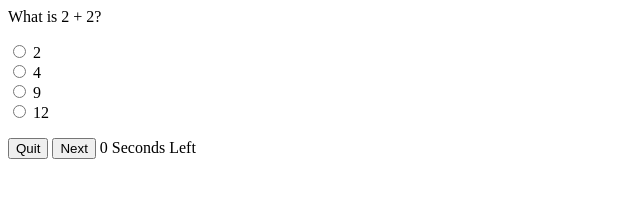
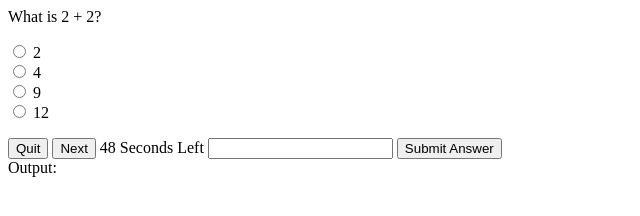
Before and after one commit to DrWho28/HW-4, a plain HTML site: page index.html in a window 1280 px wide. Both pictures are taken after a click on the button "start quiz". Shown: the whole page, without its empty margins (0-640 px from the left). Drawn offline with nearby package versions, Linux system fonts and the light colour scheme.

Commit message:
fixed site now its working and added imgs and more to read me

```diff
--- a/asseset /script.js
+++ b/asseset /script.js
@@ -1,16 +1,17 @@
 const startQuiz = document.getElementById("start-quiz")
-const answerForm = document.getElementById("answer-form")
-const timmer = document.getElementById("timmer")
+const answerForm = document.getElementById("answers-form")
+const timmer = document.getElementById("timer")
 const nextButton = document.getElementById("next")
 const quitButton = document.getElementById("quit")
-var startTime = 3
+var startTime = 50
+const storage = window.localStorage
 
 
 const questionTitle = document.getElementById("question-title")
-const answer1Lable = document.getElementById("answer-1-lable")
-const answer2Lable = document.getElementById("answer-2-lable")
-const answer3Lable = document.getElementById("answer-3-lable")
-const answer4Lable = document.getElementById("answer-4-lable")
+const answer1Label = document.getElementById("answer-1-label")
+const answer2Label = document.getElementById("answer-2-label")
+const answer3Label = document.getElementById("answer-3-label")
+const answer4Label = document.getElementById("answer-4-label")
 const answer1 = document.getElementById("answer-1")
 const answer2 = document.getElementById("answer-2")
 const answer3 = document.getElementById("answer-3")
@@ -19,7 +20,7 @@ const answer4 = document.getElementById("answer-4")
 const questions = [
     {
         question: "What is 2 + 2?",
-        answerNum: 4,
+        answerNum: 2,
         one: "2",
         two: "4",
         three: "9",
@@ -28,7 +29,7 @@ const questions = [
 
     {
         question: "What is 2 * 6 ?",
-        answerNum: 12,
+        answerNum: 4,
         one: "2",
         two: "4",
         three: "9",
@@ -36,7 +37,7 @@ const questions = [
     },
     {
         question: "What is 2 + 7?",
-        answerNum: 9,
+        answerNum: 3,
         one: "2",
         two: "4",
         three: "9",
@@ -44,7 +45,7 @@ const questions = [
     },
     {
         question: "What is 2 + 0?",
-        answerNum: 2,
+        answerNum: 1,
         one: "2",
         two: "4",
         three: "9",
@@ -56,72 +57,73 @@ questionTitle.style.display = "none"
 answerForm.style.display = "none"
 timmer.style.display = "none"
 
-function quiz() {
+//quiz function
+function quiz(){
     questionTitle.style.display = "initial"
     answerForm.style.display = "initial"
-    timmer.style.display = "initial"
+    timer.style.display = "initial"
 
-    questionNum = 0
 
-    questionTool = questions.length
+    //initialize question num counter to keep track of "questions" array index
+    let questionNum = 0
 
+
+    //intialize total amount of questions to keep track of
+    let questionTotal = questions.length
+
+
+    //initialize total amount of questions correct
     let correctAnswers = 0
 
-    questions.forEach(question => {
-        questionTitle.innerText = question.question
-        answer1Lable.innerText = question.one
-        answer2Lable.innerText = question.two
-        answer3Lable.innerText = question.three
-        answer4Lable.innerText = question.four
-        console.log("starquiz")
-      //let nextQuestion= true
 
-        while (nextQuestion) {
-            nextButton.addEventListener("click", (e) => {
-                e.preventDefault()
-                if (question.answerNum === 1 &&
-                    answer1.checked === true
-                ) {
-                    correctAnswer++
-                    nextQuestion = true
-                }
-console.dir(quiz)
-            })
-        }
-    })
-}
+    //initialize amount of time
+    let startTime = 50
 
-startQuiz.addEventListener("click", (e) => {
-    e.preventDefault()
-    e.target.style.display = "none"
-    quiz()
-})
 
-function checkTimmer() {
-    if (startTime === 0) {
+    //initialize first question
+    questionTitle.innerText = questions[0].question
+    answer1Label.innerText = questions[0].one
+    answer2Label.innerText = questions[0].two
+    answer3Label.innerText = questions[0].three
+    answer4Label.innerText = questions[0].four
+
+
+    //check timer
+    function checkTimer(){
+        if(startTime === 0){
             questionTitle.innerText = `You did not complete the quiz in time`
             answerForm.style.display = "none"
-        timmer.style.display = "none"
+            timer.style.display = "none"
             startQuiz.style.display = "initial"
-        clearInterval(intervalId)
         }
     }
 
-    var intervalId = setInterval(() => {
+
+    //starting timer
+    setInterval(() => {
         startTime--
-    timmer.innerText = `${startTime} Seconds Left`
-    checkTimmer()
-}, 1000);
+        timer.innerText = `${startTime} Seconds Left`
+        checkTimer()
+    }, 1000)
 
-function decreaseTimer() {
-    startTime - 10
+
+    //decrease time function
+    function decreaseTimer(){
+        startTime -= 10
     }
-function stageNextQuestion(index,correct) {
+
+
+    //go to next question
+    function stageNextQuestion(index, correct){
         console.log(`Index: ${index} Correct Answers: ${correctAnswers}`)
 
+
+        //if the answer is correct, increase the number of correct answers
         correct ? correctAnswers++ : decreaseTimer()
 
-    if (index === (questionTotal)) {
+
+        //if there are no more questions, bring up some text and the start button
+        if(index === (questionTotal)){
             console.log('quiz completed')
             questionTitle.innerText = `You have completed the quiz with a score of ${(correctAnswers / questionTotal) * 100}%`
             answerForm.style.display = "none"
@@ -130,27 +132,35 @@ function stageNextQuestion(index,correct) {
             return
         }
 
+
+        //stage the next question to be answered
         console.log(`Question Number ${index + 1} after question ${index} was ${correct}`)
         questionTitle.innerText = questions[index].question
-    answer1Lable.innerText = questions[index].one
-    answer2Lable.innerText = questions[index].two
-    answer3Lable.innerText = questions[index].three
-    answer4Lable.innerText = questions[index].four
-
+        answer1Label.innerText = questions[index].one
+        answer2Label.innerText = questions[index].two
+        answer3Label.innerText = questions[index].three
+        answer4Label.innerText = questions[index].four
     }
 
+
+    //create an event listener on the submission of the form, which will fire when the
+    //next button is pressed
     answerForm.addEventListener('submit', (e) => {
         e.preventDefault()
-    console.log('submitted')
 
-    let question = questions [questionNum]
+
+        let question = questions[questionNum]
         console.log(question.answerNum)
 
-    switch(question.answerNum){
+
+        //find out what the correct answer is according to the question object, and then
+        //check to see if the user selected that question
+        switch (question.answerNum){
             case 1:
-
+                //change the question number that we're on since they selected an answer
                 questionNum++
 
+                //if they were correct, go to the next question and mark it correct, otherwise, mark it wrong
                 answer1.checked ? stageNextQuestion(questionNum, true) : stageNextQuestion(questionNum, false)
                 break;
 
@@ -159,20 +169,24 @@ answerForm.addEventListener('submit', (e) => {
                 answer2.checked ? stageNextQuestion(questionNum, true) : stageNextQuestion(questionNum, false)
                 break;
 
+
             case 3:
                 questionNum++
                 answer3.checked ? stageNextQuestion(questionNum, true) : stageNextQuestion(questionNum, false)
                 break;
+
 
             case 4:
                 questionNum++
                 answer4.checked ? stageNextQuestion(questionNum, true) : stageNextQuestion(questionNum, false)
                 break;
 
+
             default:
                 alert("Please select an answer")
         }
     })
+
 
     quitButton.addEventListener('click', (e) => {
         e.preventDefault()
@@ -181,9 +195,8 @@ quitButton.addEventListener('click', (e) => {
         timer.style.display = "none"
         startQuiz.style.display = "initial"
     })
-
-
-
+}
+//when you start the quiz, the first answer will pop up
 startQuiz.addEventListener('click', (e) => {
     e.preventDefault()
     e.target.style.display = "none"
--- a/index.html
+++ b/index.html
@@ -26,40 +26,44 @@
 
         <p class="" id="question-title">What is 2 + 2?</p>
 
-        <form class="answer" id="answer-form">
+        <form class="answers" id="answers-form">
 
         <ul class="answer">
 
             <li class="answer">
                 <input type="radio" name="answer" id="answer-1" value="answer-1">
-                <label for="answer-1" id="answer-1-lable">4</label>
+                <label for="answer-1" id="answer-1-label">4</label>
             </li>
 
             <li class="answer">
                 <input type="radio" name="answer" id="answer-2" value="answer-2">
-                <label for="answer-2" id="answer-2-lable">8</label>
+                <label for="answer-2" id="answer-2-label">8</label>
             </li>
 
             <li class="answer">
                 <input type="radio" name="answer" id="answer-3" value="answer-3">
-                <label for="answer-3" id="answer-3-lable">12</label>
+                <label for="answers-3" id="answer-3-label">12</label>
             </li>
 
             <li class="answer">
                 <input type="radio" name="answer" id="answer-4">
-                <label for="answer-4" id="answer-4-lable">40</label>
+                <label for="answer-4" id="answer-4-label">40</label>
             </li>
 
         </ul>
 
         <button class="" id="quit">Quit</button>
 
-        <button class="" id="next">Next</button>
+        <button class="" type="submit" id="next">Next</button>
 
         </form>
 
-    <span class="c" id="timmer"></span>
-
+    <span class="c" id="timer"></span>
+    <input type="text" class="input" id="input">
+    <button class="submit" id="submit">Submit Answer</button>
+    <div class="past-answers" id="answers">
+        Output:
+    </div>
     </div>
     <script src="./asseset /script.js" ></script>
 
```
Also changed, not shown: imgs/img-1.jpg (added), imgs/img-2.jpg (added), 1 other file. Lines whose indentation alone changed are shown as unchanged.
